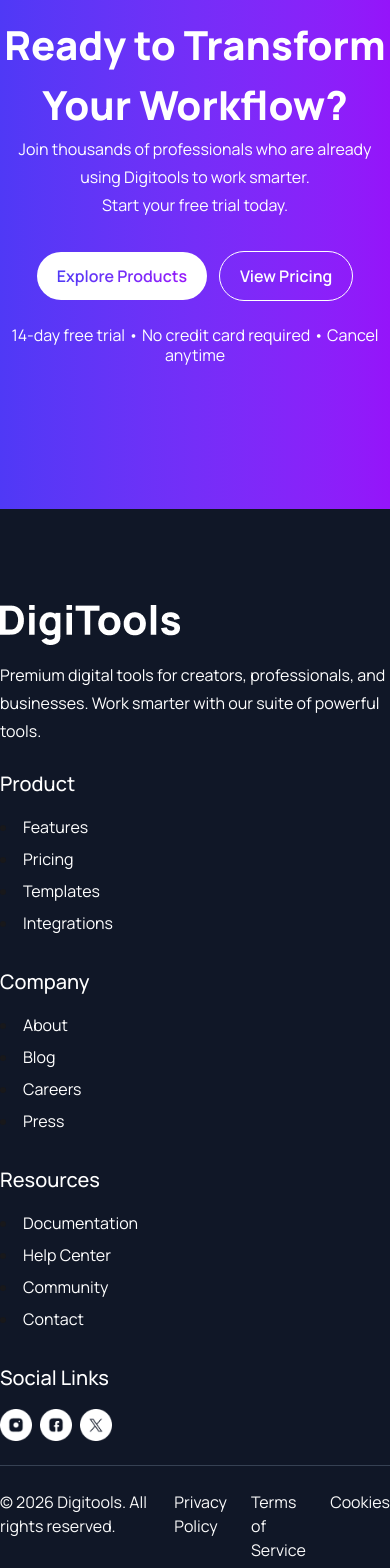
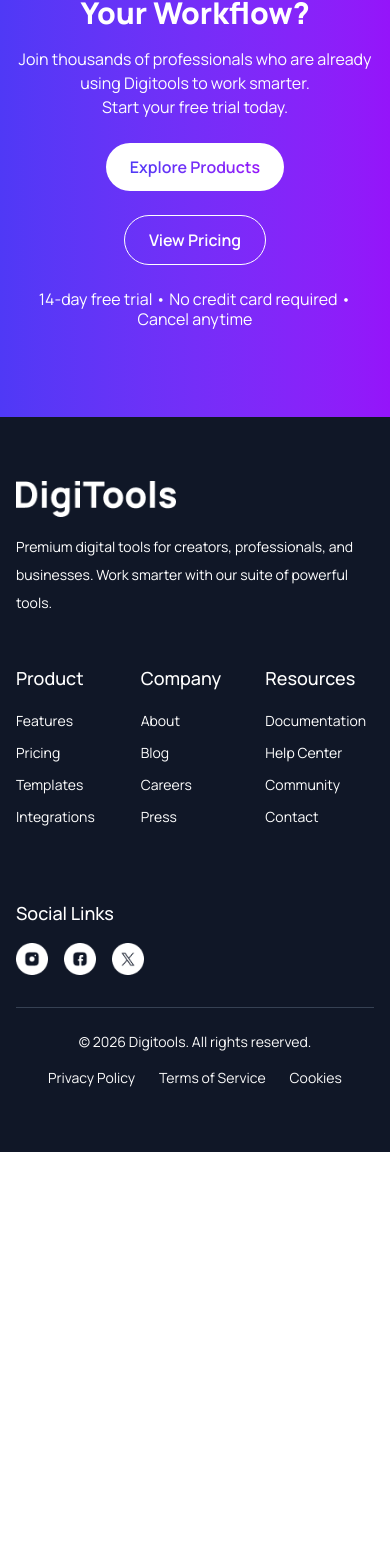
Before and after one commit to HasanMohammodZakaria/assignment-06-ml-06-digi-tools-buying, a React (Vite) app: page / in a window 390 px wide. Shown: the part 9356-10924 px from the top of the page. After the commit the page ends 10508 px from the top, so only its background shows below. Built offline with nearby package versions, Linux system fonts and the light colour scheme.

Commit message:
Footer component responsive all device

```diff
--- a/src/components/Footer.jsx
+++ b/src/components/Footer.jsx
@@ -6,57 +6,78 @@ import Twitter from '../assets/twitter.png';
 
 const Footer = () => {
   return (
-    <div className="bg-[#101727] py-24">
-      <div className="max-w-7xl mx-auto flex flex-col md:flex-row gap-6">
-        <div className="flex-2">
-          <img src={FooterLogo} alt="" />
-          <p className="text-white leading-7 mt-4">
+    <div className="bg-[#101727] py-16 sm:py-20 md:py-24 px-4 sm:px-6 md:px-12">
+      <div className="max-w-7xl mx-auto flex flex-col md:flex-row gap-6 md:gap-6">
+
+        <div className="flex-1 md:flex-2 mb-6 md:mb-0">
+          <img src={FooterLogo} alt="Digitools Logo" className="w-40 sm:w-48 md:w-52"/>
+          <p className="text-white leading-7 mt-4 text-sm sm:text-base">
             Premium digital tools for creators, professionals, and businesses. Work smarter with our suite of powerful tools.
           </p>
         </div>
-        <div className="flex-1">
-            <h4 className="text-[20px] text-white font-medium mb-4">Product</h4>
-            <li className="mb-2"><a href="#" className="text-white ">Features</a></li>
-            <li className="mb-2"><a href="#" className="text-white">Pricing</a></li>
-            <li className="mb-2"><a href="#" className="text-white">Templates</a></li>
-            <li className="mb-2"><a href="#" className="text-white">Integrations</a></li>
+
+
+        <div className="flex-1 md:flex-3 flex flex-row flex-nowrap overflow-x-auto gap-4 md:gap-6 mb-6 md:mb-0">
+
+          <div className="flex-1 min-w-26">
+            <h4 className="text-[18px] sm:text-[20px] text-white font-medium mb-4">Product</h4>
+            <ul>
+              <li className="mb-2"><a href="#" className="text-white text-sm sm:text-base">Features</a></li>
+              <li className="mb-2"><a href="#" className="text-white text-sm sm:text-base">Pricing</a></li>
+              <li className="mb-2"><a href="#" className="text-white text-sm sm:text-base">Templates</a></li>
+              <li className="mb-2"><a href="#" className="text-white text-sm sm:text-base">Integrations</a></li>
+            </ul>
+          </div>
+
+
+          <div className="flex-1 min-w-26">
+            <h4 className="text-[18px] sm:text-[20px] text-white font-medium mb-4">Company</h4>
+            <ul>
+              <li className="mb-2"><a href="#" className="text-white text-sm sm:text-base">About</a></li>
+              <li className="mb-2"><a href="#" className="text-white text-sm sm:text-base">Blog</a></li>
+              <li className="mb-2"><a href="#" className="text-white text-sm sm:text-base">Careers</a></li>
+              <li className="mb-2"><a href="#" className="text-white text-sm sm:text-base">Press</a></li>
+            </ul>
+          </div>
+
+
+          <div className="flex-1 min-w-24.5">
+            <h4 className="text-[18px] sm:text-[20px] text-white font-medium mb-4">Resources</h4>
+            <ul>
+              <li className="mb-2"><a href="#" className="text-white text-sm sm:text-base">Documentation</a></li>
+              <li className="mb-2"><a href="#" className="text-white text-sm sm:text-base">Help Center</a></li>
+              <li className="mb-2"><a href="#" className="text-white text-sm sm:text-base">Community</a></li>
+              <li className="mb-2"><a href="#" className="text-white text-sm sm:text-base">Contact</a></li>
+            </ul>
+          </div>
         </div>
-        <div className="flex-1">
-            <h4 className="text-[20px] text-white font-medium mb-4">Company</h4>
-            <li className="mb-2"><a href="#" className="text-white ">About</a></li>
-            <li className="mb-2"><a href="#" className="text-white">Blog</a></li>
-            <li className="mb-2"><a href="#" className="text-white">Careers</a></li>
-            <li className="mb-2"><a href="#" className="text-white">Press</a></li>
-        </div>
-        <div className="flex-1">
-            <h4 className="text-[20px] text-white font-medium mb-4">Resources</h4>
-            <li className="mb-2"><a href="#" className="text-white ">Documentation</a></li>
-            <li className="mb-2"><a href="#" className="text-white">Help Center</a></li>
-            <li className="mb-2"><a href="#" className="text-white">Community</a></li>
-            <li className="mb-2"><a href="#" className="text-white">Contact</a></li>
-        </div>
-        <div className="flex-1.5">
-            <h4 className="text-[20px] text-white font-medium mb-4">Social Links</h4>
-            <div className="flex gap-2">
-                <img src={Instagram} alt="" className="w-8 h-8"/>
-                <img src={Facebook} alt="" className="w-8 h-8"/>
-                <img src={Twitter} alt="" className="w-8 h-8"/>
-            </div>
+
+
+        <div className="flex-1 md:flex-[1.5] mt-4 md:mt-0">
+          <h4 className="text-[18px] sm:text-[20px] text-white font-medium mb-4">Social Links</h4>
+          <div className="flex gap-4">
+            <img src={Instagram} alt="Instagram" className="w-8 h-8"/>
+            <img src={Facebook} alt="Facebook" className="w-8 h-8"/>
+            <img src={Twitter} alt="Twitter" className="w-8 h-8"/>
+          </div>
         </div>
       </div>
-      <div className="max-w-7xl mx-auto">
-        <hr className="border-t border-gray-700 mt-6"/>
+
+
+      <div className="max-w-7xl mx-auto mt-8">
+        <hr className="border-t border-gray-700"/>
       </div>
-      <div className="max-w-7xl mx-auto flex  justify-between mt-6">
-        <p className="text-[#FAFAFA] mb-6">© 2026 Digitools. All rights reserved.</p>
-        <div className="flex  gap-6">
-            <a href="" className="text-[#FAFAFA]">Privacy Policy </a>
-            <a href="" className="text-[#FAFAFA]">Terms of Service </a>
-            <a href="" className="text-[#FAFAFA]">Cookies </a>
+
+
+      <div className="max-w-7xl mx-auto flex flex-col sm:flex-row justify-between items-center mt-6 gap-4 sm:gap-0">
+        <p className="text-[#FAFAFA] text-sm">© 2026 Digitools. All rights reserved.</p>
+        <div className="flex gap-6">
+            <a href="#" className="text-[#FAFAFA] text-sm">Privacy Policy</a>
+            <a href="#" className="text-[#FAFAFA] text-sm">Terms of Service</a>
+            <a href="#" className="text-[#FAFAFA] text-sm">Cookies</a>
         </div>
       </div>
     </div>
-
   );
 };
 
--- a/src/components/Workflow.jsx
+++ b/src/components/Workflow.jsx
@@ -2,28 +2,29 @@ import React from "react";
 
 const Workflow = () => {
   return (
-    <div className="bg-linear-to-r from-[#4F39F6] to-[#9514FA] py-30">
-      <div className="max-w-300 mx-auto">
-        <h3 className="text-[40px] text-white font-extrabold text-center mt-4">
+    <div className="bg-linear-to-r from-[#4F39F6] to-[#9514FA] py-16 md:py-20 lg:py-28">
+      <div className="max-w-300 mx-auto px-4 sm:px-6 lg:px-8">
+        <h3 className="text-3xl sm:text-4xl lg:text-[40px] text-white font-extrabold text-center mt-4">
           Ready to Transform Your Workflow?
         </h3>
-        <p className="text-white leading-7 text-center mb-6">
-          Join thousands of professionals who are already using Digitools to work smarter.<br/>Start your free trial today.
+        <p className="text-white leading-6 sm:leading-7 lg:leading-8 text-center mt-4 mb-6 sm:mb-8">
+          Join thousands of professionals who are already using Digitools to work smarter.<br />
+          Start your free trial today.
         </p>
-        <div className="mt-8 flex items-center justify-center gap-3 mb-6">
-          <button className="bg-white text-[16px] font-semibold text-white px-5 py-3 rounded-full">
-             <span className="text-[16px] font-semibold whitespace-nowrap bg-linear-to-r from-[#4F39F6] to-[#9514FA] bg-clip-text text-transparent">
-             Explore Products
+        <div className="flex flex-col sm:flex-row items-center justify-center gap-4 sm:gap-6 mb-6">
+          <button className="bg-white px-6 py-3 rounded-full">
+            <span className="text-[16px] font-semibold bg-linear-to-r from-[#4F39F6] to-[#9514FA] bg-clip-text text-transparent">
+              Explore Products
             </span>
           </button>
 
-          <button className="flex items-center gap-2 px-5 py-3 rounded-full border border-white">
-            <span className="text-[16px] text-white font-semibold ">
+          <button className="flex items-center gap-2 px-6 py-3 rounded-full border border-white mt-2 sm:mt-0">
+            <span className="text-[16px] text-white font-semibold">
               View Pricing
             </span>
           </button>
         </div>
-        <p className="text-white leading-5 text-center mb-6">
+        <p className="text-white leading-5 sm:leading-6 text-center mb-6 sm:mb-8">
           14-day free trial • No credit card required • Cancel anytime
         </p>
       </div>
```
